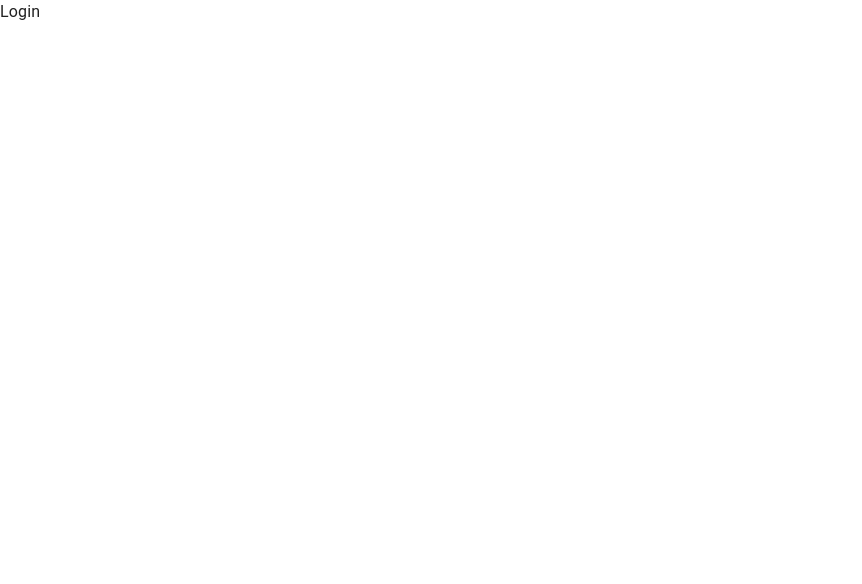
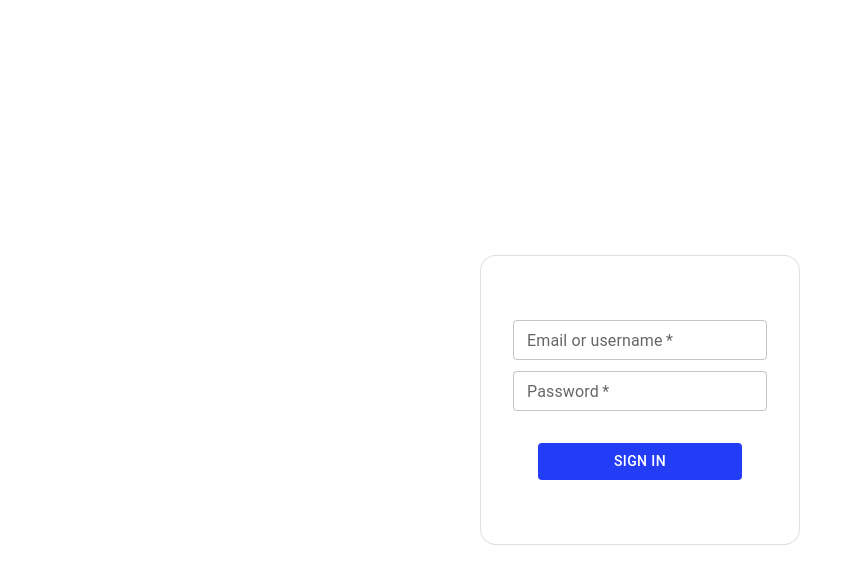
Before and after one commit to hyperwebapps/blog-web, a React (Create React App) app: page /login in a window 1280 px wide. Shown: the top 584 px of the page, without its empty margins (0-862 px from the left). Built offline with nearby package versions, Linux system fonts and the light colour scheme; the HTML template or start-up script is replaced by a standard one.

Commit message:
login form ui added

```diff
--- a/src/App.tsx
+++ b/src/App.tsx
@@ -1,6 +1,6 @@
 import { createTheme, CssBaseline, ThemeProvider } from "@mui/material"
 import { createBrowserRouter, RouterProvider } from "react-router-dom"
-import { Homepage, Login, PostAdd, PostPage, Register } from "./pages"
+import { Homepage, Login, PostAdd, PostPage, Profile, Register } from "./pages"
 
 const router = createBrowserRouter([
   {
@@ -23,6 +23,10 @@ const router = createBrowserRouter([
     path: "/posts/add",
     element: <PostAdd />,
   },
+  {
+    path: "/profile",
+    element: <Profile />,
+  },
 ])
 
 export const App = () => {
--- a/src/components/Navbar.tsx
+++ b/src/components/Navbar.tsx
@@ -1,7 +1,9 @@
+import { AccountCircleOutlined } from "@mui/icons-material"
+import LogoutIcon from "@mui/icons-material/Logout"
 import MenuIcon from "@mui/icons-material/Menu"
+import PostAddIcon from "@mui/icons-material/PostAdd"
 import {
   AppBar,
-  Avatar,
   Box,
   Container,
   Divider,
@@ -10,17 +12,23 @@ import {
   List,
   ListItem,
   ListItemButton,
+  ListItemIcon,
   ListItemText,
+  Menu,
+  MenuItem,
   Typography,
 } from "@mui/material"
-import { FC, useState } from "react"
-import { Link } from "react-router-dom"
+import { FC, Fragment, useState } from "react"
+import { Link, useNavigate } from "react-router-dom"
 import { NavbarProps } from "./types"
 
 export const Navbar: FC = (props: NavbarProps) => {
   const drawerWidth = 240
   const { window } = props
+  const navigate = useNavigate()
   const [mobileOpen, setMobileOpen] = useState(false)
+  const [anchorEl, setAnchorEl] = useState<null | HTMLElement>(null)
+  const open = Boolean(anchorEl)
   const navItems: string[] = [
     "art",
     "science",
@@ -32,6 +40,14 @@ export const Navbar: FC = (props: NavbarProps) => {
 
   const handleDrawerToggle = () => {
     setMobileOpen(!mobileOpen)
+  }
+
+  // const handleClick = (event: React.MouseEvent<HTMLElement>) => {
+  //   setAnchorEl(event.currentTarget)
+  // }
+
+  const handleClose = () => {
+    setAnchorEl(null)
   }
 
   const drawer = (
@@ -57,6 +73,7 @@ export const Navbar: FC = (props: NavbarProps) => {
     window !== undefined ? () => window().document.body : undefined
 
   return (
+    <Fragment>
       <Box sx={{ display: "flex" }}>
         <AppBar component="nav" sx={{ backgroundColor: "#050a30", p: "1rem" }}>
           <Container
@@ -98,11 +115,32 @@ export const Navbar: FC = (props: NavbarProps) => {
                 </Link>
               ))}
             </Box>
+            <Link
+              to="/login"
+              style={{
+                padding: "0.3rem",
+                color: "white",
+                backgroundColor: "#233cf6",
+                textDecoration: "none",
+                marginRight: "1rem",
+                textTransform: "capitalize",
+                fontWeight: "bold",
+                borderRadius: "0.5rem",
+              }}>
+              login
+            </Link>
+            {/* <IconButton
+              onClick={handleClick}
+              size="small"
+              aria-controls={open ? "account-menu" : undefined}
+              aria-haspopup="true"
+              aria-expanded={open ? "true" : undefined}>
               <Avatar
                 sx={{ bgcolor: "orange", ml: "0.5rem" }}
                 alt="Frank"
                 src="/broken-image.jpg"
               />
+            </IconButton> */}
           </Container>
         </AppBar>
         <Box component="nav">
@@ -125,5 +163,59 @@ export const Navbar: FC = (props: NavbarProps) => {
           </Drawer>
         </Box>
       </Box>
+      <Menu
+        anchorEl={anchorEl}
+        id="account-menu"
+        open={open}
+        onClose={handleClose}
+        onClick={handleClose}
+        PaperProps={{
+          elevation: 0,
+          sx: {
+            overflow: "visible",
+            filter: "drop-shadow(0px 2px 8px rgba(0,0,0,0.32))",
+            mt: 1.5,
+            "& .MuiAvatar-root": {
+              width: 32,
+              height: 32,
+              ml: -0.5,
+              mr: 1,
+            },
+            "&:before": {
+              content: '""',
+              display: "block",
+              position: "absolute",
+              top: 0,
+              right: 20,
+              width: 10,
+              height: 10,
+              bgcolor: "background.paper",
+              transform: "translateY(-50%) rotate(45deg)",
+              zIndex: 0,
+            },
+          },
+        }}
+        transformOrigin={{ horizontal: "right", vertical: "top" }}
+        anchorOrigin={{ horizontal: "right", vertical: "bottom" }}>
+        <MenuItem onClick={() => navigate("/profile")}>
+          <ListItemIcon>
+            <AccountCircleOutlined fontSize="medium" />
+          </ListItemIcon>
+          My account
+        </MenuItem>
+        <MenuItem onClick={() => navigate("/posts/add")}>
+          <ListItemIcon>
+            <PostAddIcon fontSize="medium" />
+          </ListItemIcon>
+          Write a post
+        </MenuItem>
+        <MenuItem>
+          <ListItemIcon>
+            <LogoutIcon fontSize="medium" />
+          </ListItemIcon>
+          Logout
+        </MenuItem>
+      </Menu>
+    </Fragment>
   )
 }
--- a/src/components/types/index.ts
+++ b/src/components/types/index.ts
@@ -7,3 +7,8 @@ export interface PostPros {
   textOrder: number
   imageOrder: number
 }
+
+export interface MenuProps {
+  anchorEl?: React.MouseEvent<null | HTMLElement>
+  setAnchorEl?: any
+}
--- a/src/pages/Login.tsx
+++ b/src/pages/Login.tsx
@@ -1,3 +1,57 @@
+import { Box, Button, Paper, TextField } from "@mui/material"
+
 export const Login = () => {
-  return <div>Login</div>
+  return (
+    <Box
+      component="form"
+      sx={{
+        display: "flex",
+        mx: "auto",
+        flexDirection: "column",
+        justifyContent: "center",
+        alignItems: "center",
+        height: "100vh",
+      }}>
+      <Paper
+        variant="outlined"
+        sx={{
+          width: "50%",
+          maxWidth: "20rem",
+          display: "flex",
+          justifyContent: "center",
+          flexWrap: "wrap",
+          px: "2rem",
+          py: "4rem",
+          borderRadius: "1rem",
+        }}>
+        <TextField
+          label="Email or username"
+          type="text"
+          sx={{ width: "100%" }}
+          size="small"
+          required
+        />
+        <TextField
+          label="Password"
+          type="password"
+          sx={{ width: "100%", mt: "0.7rem", mb: "2rem" }}
+          size="small"
+          required
+        />
+        <Button
+          type="submit"
+          sx={{
+            width: "80%",
+            backgroundColor: "#233cf6",
+            "&:hover": {
+              backgroundColor: "#233cf6",
+            },
+          }}
+          variant="contained"
+          disableElevation>
+          Sign In
+        </Button>
+      </Paper>
+    </Box>
+  )
 }
```
Lines whose indentation alone changed are shown as unchanged.
